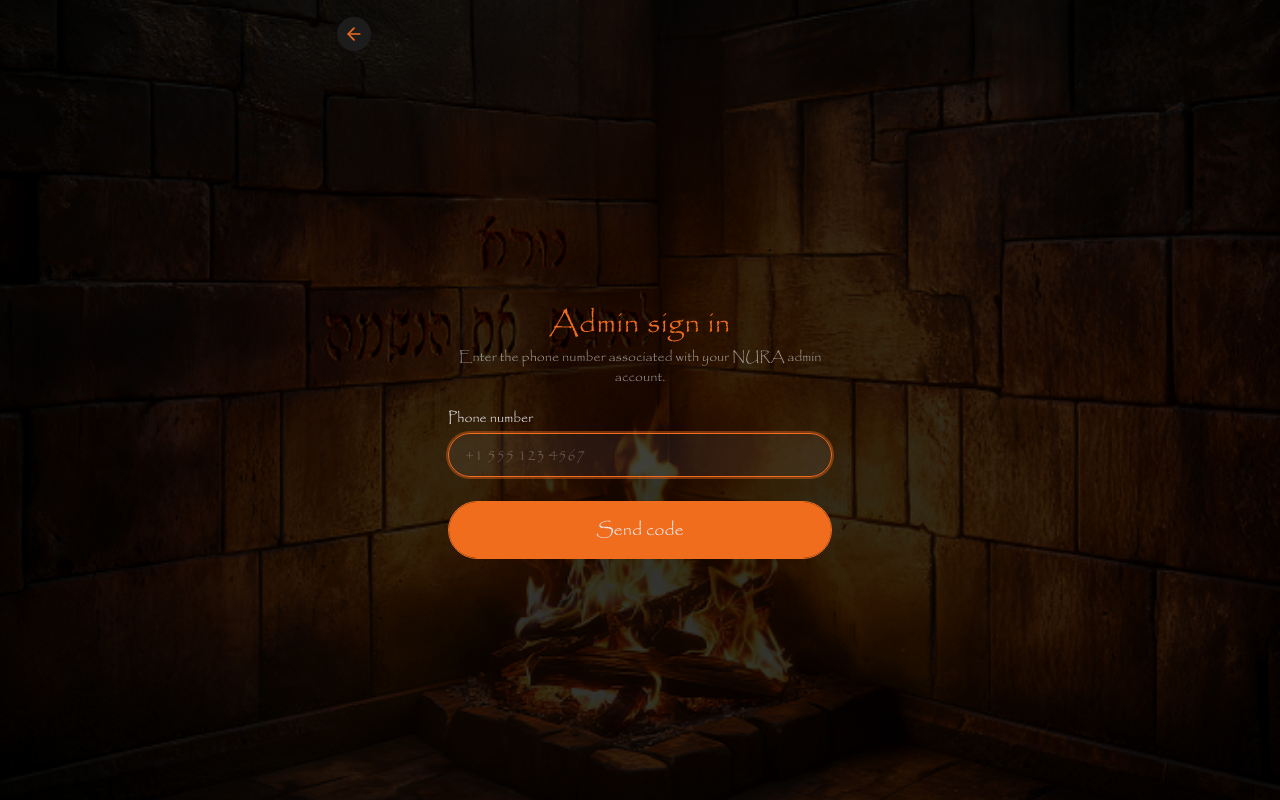
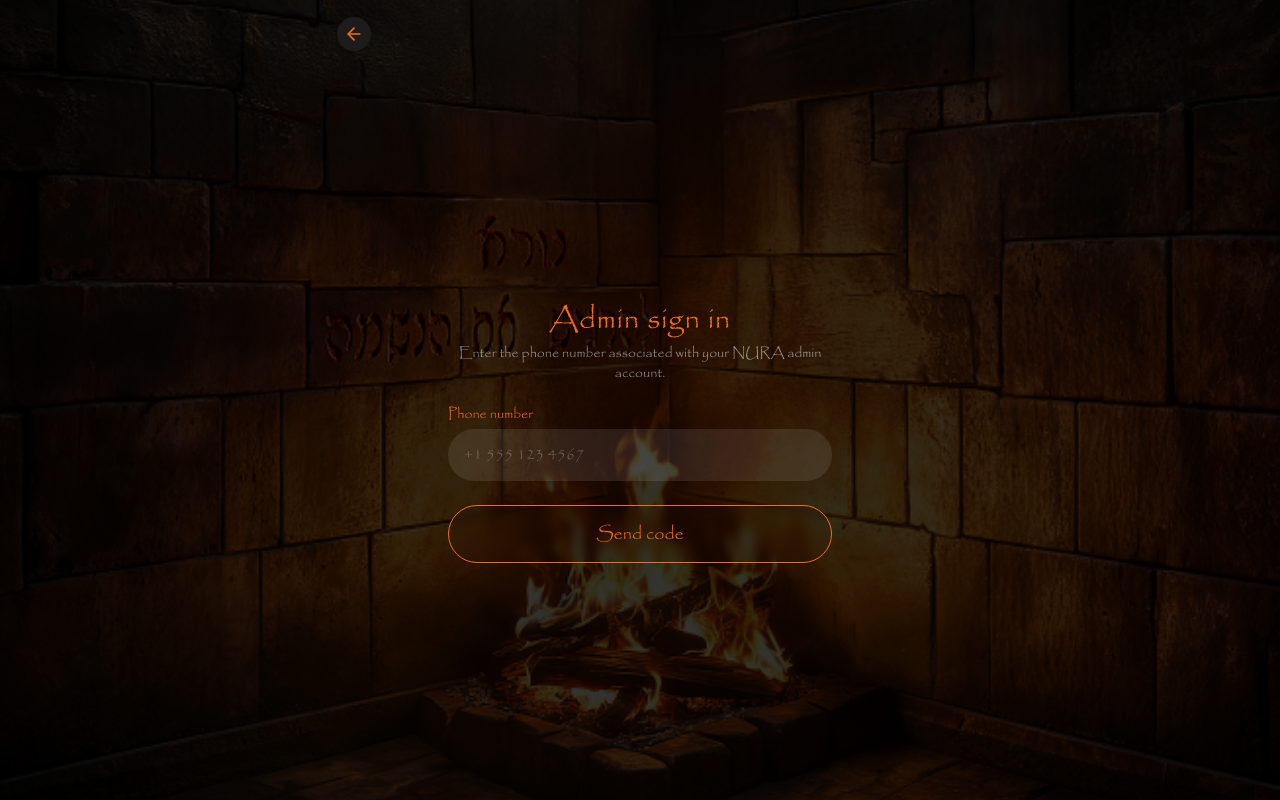
Before and after one commit to NikolaSkad/nura-gallery-app, a React (Vite) app: page /admin/login in a window 1280 px wide. Built offline with nearby package versions, Linux system fonts and the light colour scheme; no server answers.

Commit message:
fix the styles

```diff
--- a/src/components/ui/input.tsx
+++ b/src/components/ui/input.tsx
@@ -8,9 +8,9 @@ function Input({ className, type, ...props }: React.ComponentProps<'input'>) {
 			type={type}
 			data-slot="input"
 			className={cn(
-				'flex h-11 w-full min-w-0 rounded-full border border-input bg-input/40 px-4 py-2 text-base text-foreground shadow-xs outline-none transition-[color,box-shadow] selection:bg-primary selection:text-primary-foreground placeholder:text-tertiary',
-				'focus-visible:border-ring focus-visible:ring-2 focus-visible:ring-ring/40',
-				'aria-invalid:border-destructive aria-invalid:ring-2 aria-invalid:ring-destructive/40',
+				'flex w-full min-w-0 rounded-full bg-input/40 px-4 py-3.5 text-base text-primary outline-none transition-colors 18004323117:bg-primary placeholder:text-tertiary',
+				'focus-visible:bg-input/60',
+				'aria-invalid:ring-2 aria-invalid:ring-destructive/60',
 				'disabled:pointer-events-none disabled:cursor-not-allowed disabled:opacity-50',
 				className,
 			)}
--- a/src/components/ui/label.tsx
+++ b/src/components/ui/label.tsx
@@ -7,7 +7,7 @@ function Label({ className, ...props }: React.ComponentProps<'label'>) {
 		<label
 			data-slot="label"
 			className={cn(
-				'flex items-center gap-2 text-sm leading-none font-medium text-foreground select-none',
+				'flex items-center gap-2 text-sm leading-none font-medium text-primary select-none',
 				'group-data-[disabled=true]:pointer-events-none group-data-[disabled=true]:opacity-50',
 				'peer-disabled:cursor-not-allowed peer-disabled:opacity-50',
 				className,
--- a/src/features/admin/components/otp-input.tsx
+++ b/src/features/admin/components/otp-input.tsx
@@ -58,7 +58,7 @@ export function OtpInput({ length, value, onChange, autoFocus }: OtpInputProps)
 	};
 
 	return (
-		<div className="flex items-center justify-center gap-2 rounded-full border border-input bg-input/40 px-4 py-3">
+		<div className="flex items-center justify-center gap-2 rounded-full bg-input/40 px-4 py-3.5">
 			{Array.from({ length }).map((_, index) => {
 				const digit = value[index] ?? '';
 				return (
@@ -68,7 +68,7 @@ export function OtpInput({ length, value, onChange, autoFocus }: OtpInputProps)
 						ref={(el) => {
 							inputRefs.current[index] = el;
 						}}
-						placeholder="-"
+						placeholder="—"
 						type="tel"
 						inputMode="numeric"
 						maxLength={1}
@@ -80,9 +80,9 @@ export function OtpInput({ length, value, onChange, autoFocus }: OtpInputProps)
 						onPaste={handlePaste}
 						onClick={(e) => handleClick(index, e)}
 						className={cn(
-							'h-10 min-w-7 flex-1 bg-transparent text-center text-lg font-medium tracking-widest outline-none',
+							'h-10 min-w-7 flex-1 bg-transparent text-center font-medium tracking-widest outline-none',
 							digit ? 'text-foreground' : 'text-tertiary',
-							'caret-primary focus-visible:text-primary',
+							'caret-primary placeholder:text-xl placeholder:leading-none focus-visible:text-primary',
 						)}
 					/>
 				);
--- a/src/features/admin/pages/admin-login.tsx
+++ b/src/features/admin/pages/admin-login.tsx
@@ -147,7 +147,6 @@ export function AdminLogin() {
 						</div>
 						<Button
 							type="submit"
-							variant="filled"
 							size="lg"
 							disabled={requestOtp.isPending || phoneForm.formState.isSubmitting}
 						>
@@ -161,7 +160,7 @@ export function AdminLogin() {
 								Enter verification code
 							</h1>
 							<p className="text-sm text-muted-foreground">
-								We sent a code to <span className="font-medium text-foreground">{phoneNumber}</span>
+								We sent a code to <span className="font-medium text-primary">{phoneNumber}</span>
 							</p>
 						</div>
 						<OtpInput length={OTP_LENGTH} value={otp} onChange={handleOtpChange} autoFocus />
@@ -181,9 +180,6 @@ export function AdminLogin() {
 									setVerifyError(false);
 								}}
 							/>
-							<Button type="button" variant="ghost" size="sm" onClick={backToPhone}>
-								Use a different number
-							</Button>
 						</div>
 					</div>
 				)}
```
